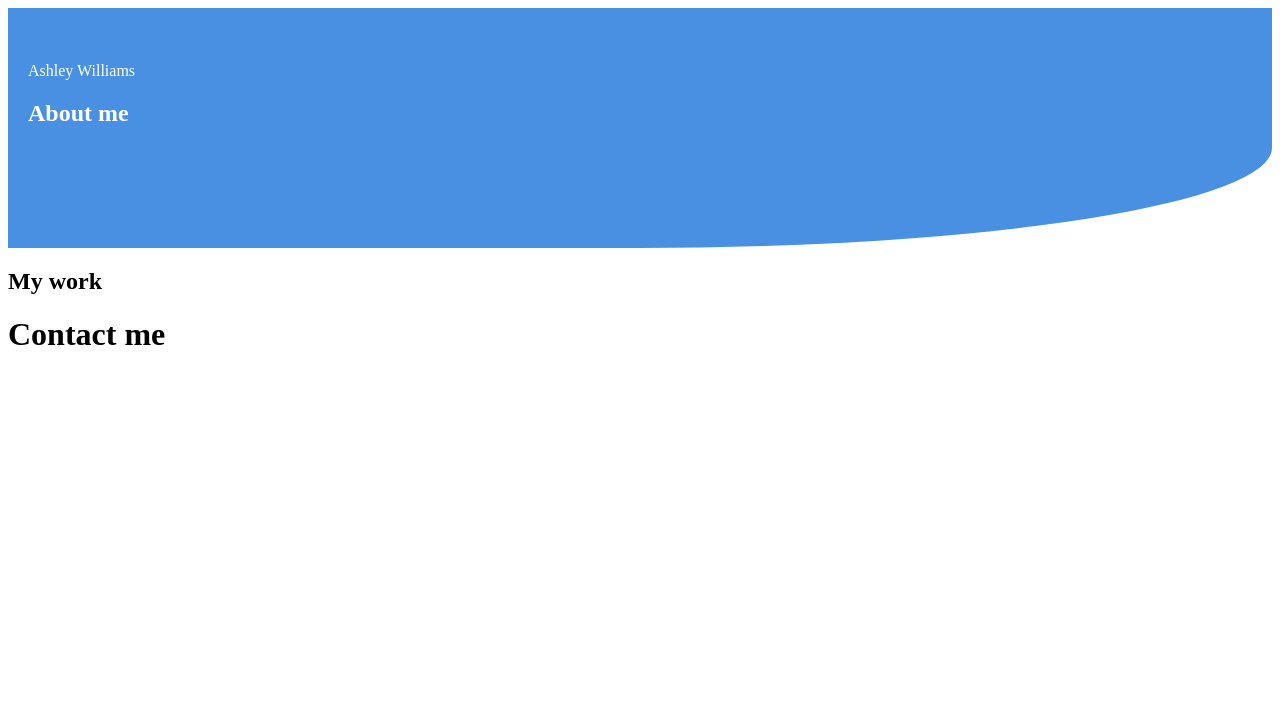
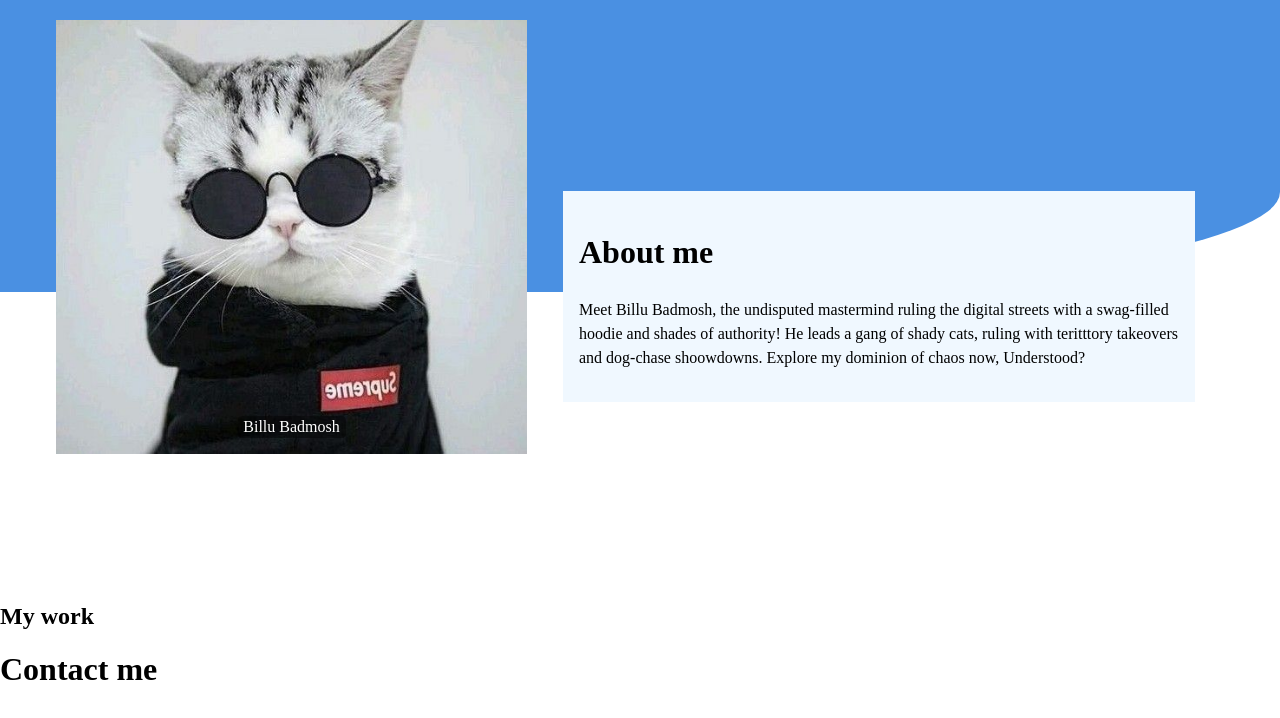
Before and after one commit to PratikThakurDev/Responsive-Homepage, a plain HTML site: page index.html in a window 1280 px wide. Drawn offline with Linux system fonts and the light colour scheme.

Commit message:
Completed the header

```diff
--- a/index.html
+++ b/index.html
@@ -10,12 +10,18 @@
     <div class="container">
         <header>
             <section class="profile">
-                <img src="" alt="">
-                <p class="name">Ashley Williams</p>
+                <div class="img-wrapper">
+                    <img src="./assets/boss.jpg" alt="">
+                    <p class="name">Billu Badmosh</p>
+                </div>
             </section>
+
             <section class="about">
                 <h2>About me</h2>
-                <p></p>
+                <p>Meet Billu Badmosh, the undisputed mastermind ruling the digital streets with a swag-filled hoodie
+                    and shades of authority! He leads a gang of shady cats, ruling with teritttory takeovers and dog-chase shoowdowns. Explore my
+                    dominion of chaos now, Understood?
+                </p>
                 <div class="icons"></div>
             </section>
         </header>
--- a/style.css
+++ b/style.css
@@ -1,10 +1,22 @@
+body {
+  margin: 0;
+  padding: 0;
+}
+
+
 header {
+  display: flex;
+  flex-wrap: wrap; /* ✅ allows wrapping */
+
+  align-items: center;
   position: relative;
   padding: 20px;
-  height: 200px; /* Adjust as needed */
+   height: auto;/* ✅ let it grow naturally */
   color: white;
-  overflow: hidden;
+
+
 }
+
 
 header::before {
   content: '';
@@ -12,7 +24,7 @@ header::before {
   top: 0;
   left: 0;
   width: 100%;
-  height: 100%;
+  height: 50%;
   background: #4a90e2; /* Blue color from the reference */
   border-radius: 0 0 50% 0/ 0 0 100px 0; /* Curved bottom corners */
   z-index: -1;
@@ -22,3 +34,56 @@ header > * {
   position: relative;
   z-index: 1;
 }
+
+.img-wrapper {
+
+  position: relative;
+
+  width: 100%; /* or 100%, or set with media query */
+  aspect-ratio: 1 / 1;
+}
+
+.img-wrapper img {
+  width: 100%;
+  height: 80%;
+  object-fit: contain;
+  display: block;
+  border-radius: 8px;
+}
+
+.name {
+  position: absolute;
+  bottom: 20%; /* distance from bottom */
+  left: 50%;
+  transform: translateX(-50%);
+  font-size: 1rem;
+  color: white;
+  background-color: rgba(0, 0, 0, 0.4); /* optional contrast */
+  padding: 2px 6px;
+  border-radius: 4px;
+  z-index: 2;
+  white-space: nowrap;
+}
+
+
+
+.about {
+  flex: 1 1 400px; /* ✅ flexible grow/shrink/basis */
+  width: 100%;
+  max-width: 600px;
+  min-width: 240px;
+  margin-top: 10px;
+
+  padding: 1rem;
+  background-color: aliceblue;
+  color: black;
+}
+
+.about h2{
+  font-size: 2rem;
+}
+
+.about p{
+  font-size: 1rem;
+  line-height: 1.5;
+}
```
Also changed, not shown: assets/bf7266b6-1a37-4822-932b-800441aa412b.jpg (added), assets/boss.jpg (added), 2 other files.
